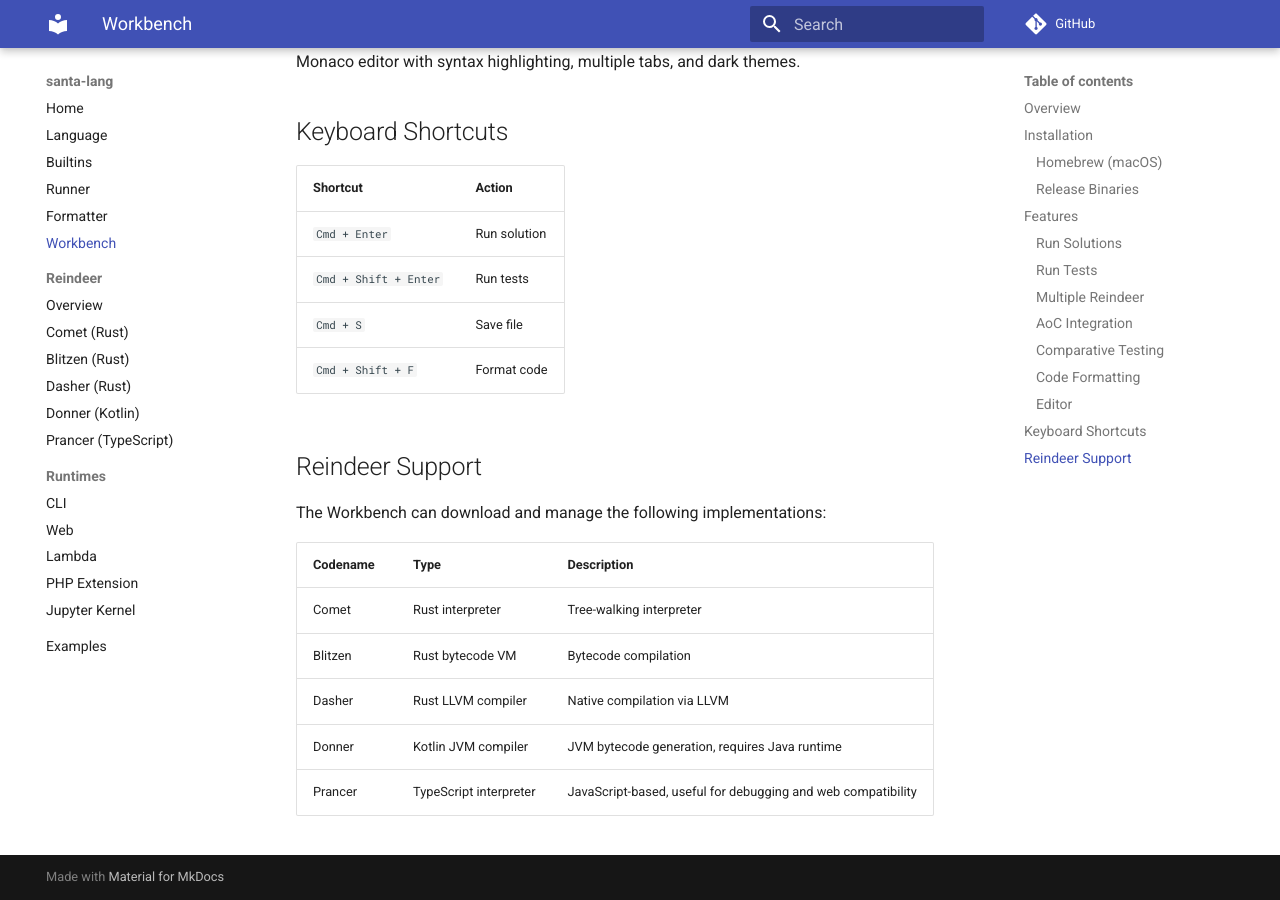
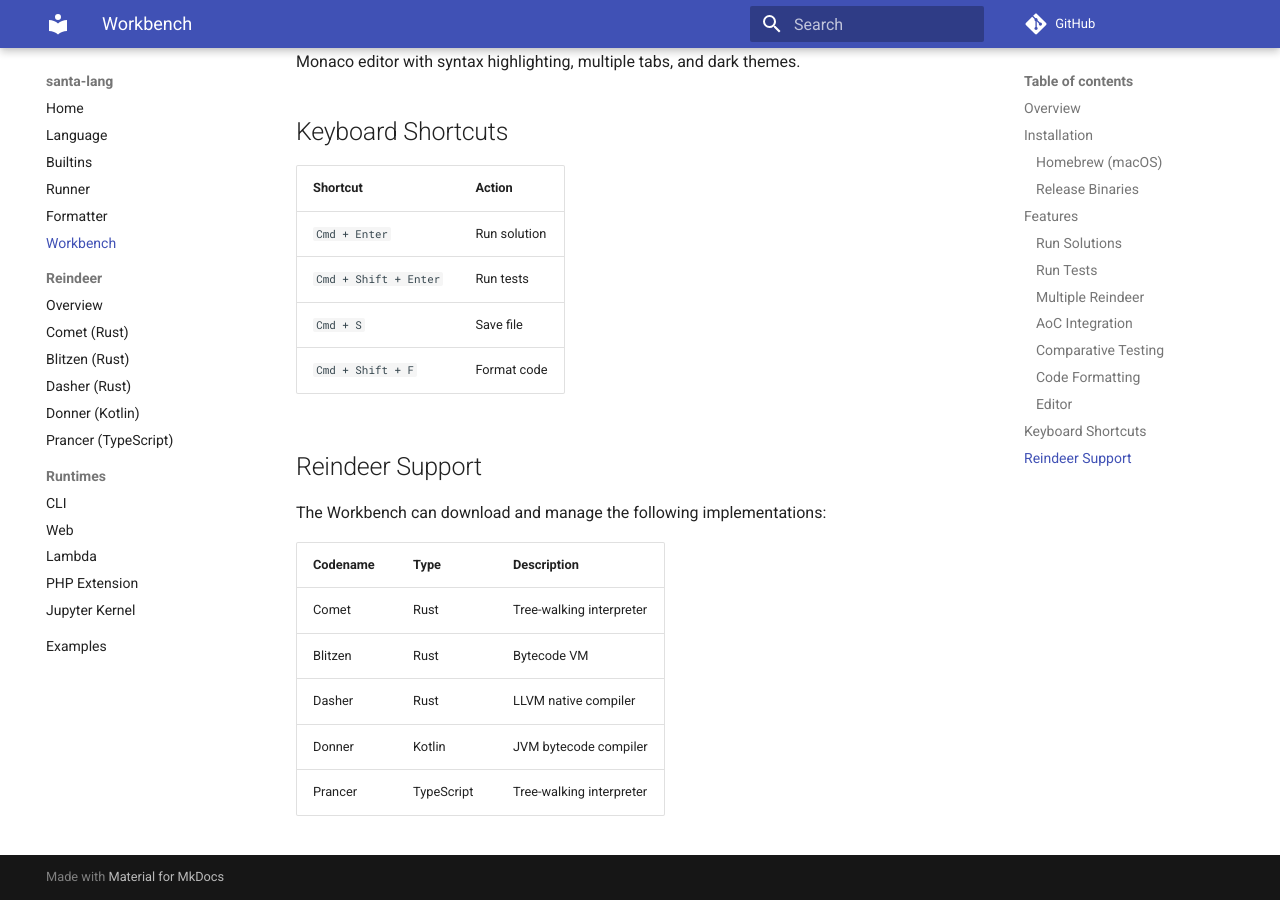
Before and after one commit to eddmann/santa-lang, an MkDocs documentation site: the page built from docs/workbench.md, in a window 1280 px wide and 900 px high, scrolled down 4698 px. Built offline with MkDocs 1.6.1 and Material for MkDocs 9.7.7, drawn with Linux system fonts in a browser that asks for light colours; comment, search, counter and statistics services are not loaded.

Commit message:
docs: sync workbench reindeer table with main repo

```diff
--- a/docs/workbench.md
+++ b/docs/workbench.md
@@ -97,10 +97,10 @@
 
 The Workbench can download and manage the following implementations:
 
-| Codename | Type                   | Description                                                  |
-| -------- | ---------------------- | ------------------------------------------------------------ |
-| Comet    | Rust interpreter       | Tree-walking interpreter                                     |
-| Blitzen  | Rust bytecode VM       | Bytecode compilation                                         |
-| Dasher   | Rust LLVM compiler     | Native compilation via LLVM                                  |
-| Donner   | Kotlin JVM compiler    | JVM bytecode generation, requires Java runtime               |
-| Prancer  | TypeScript interpreter | JavaScript-based, useful for debugging and web compatibility |
+| Codename | Type       | Description              |
+| -------- | ---------- | ------------------------ |
+| Comet    | Rust       | Tree-walking interpreter |
+| Blitzen  | Rust       | Bytecode VM              |
+| Dasher   | Rust       | LLVM native compiler     |
+| Donner   | Kotlin     | JVM bytecode compiler    |
+| Prancer  | TypeScript | Tree-walking interpreter |
```
